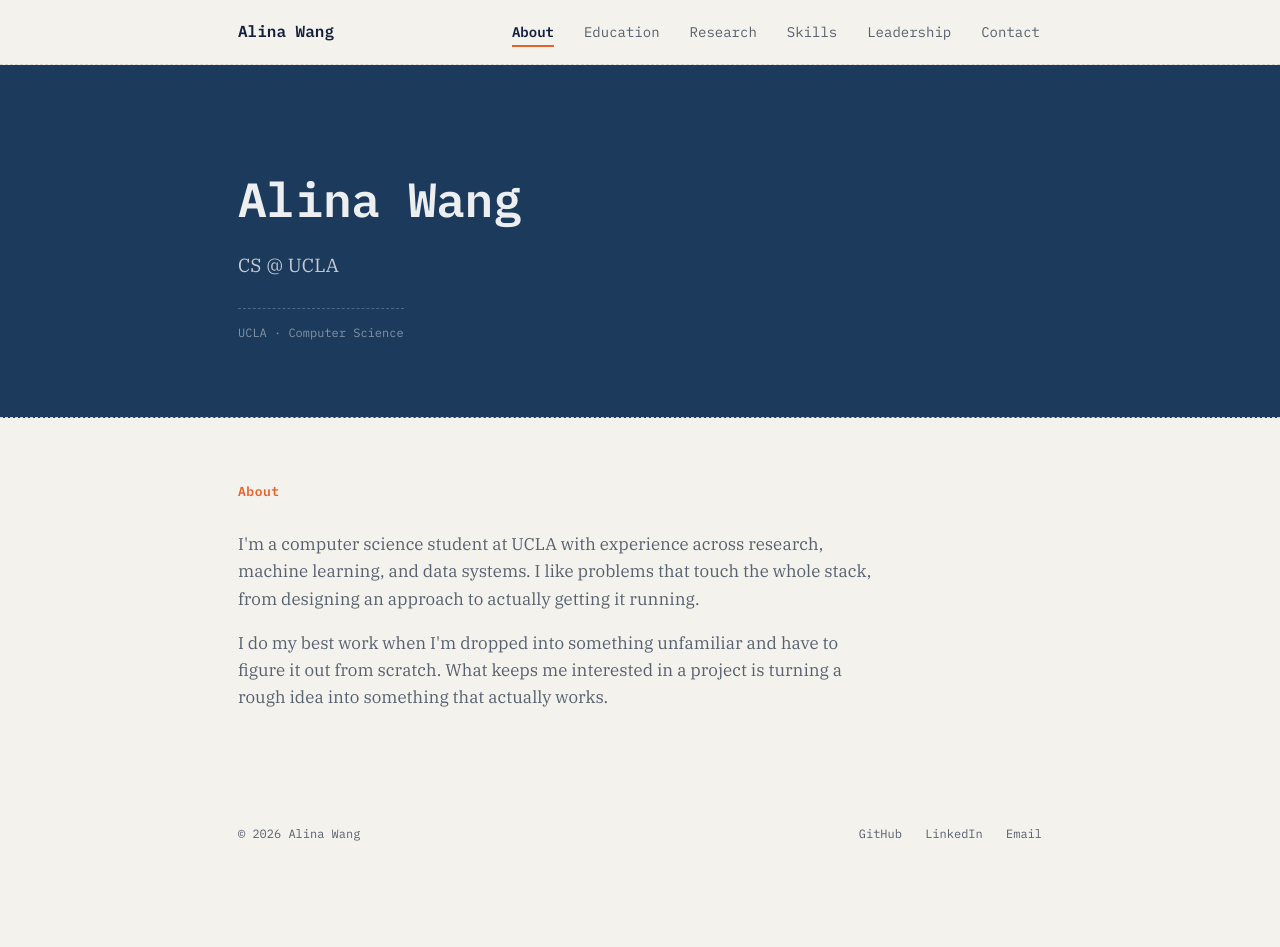
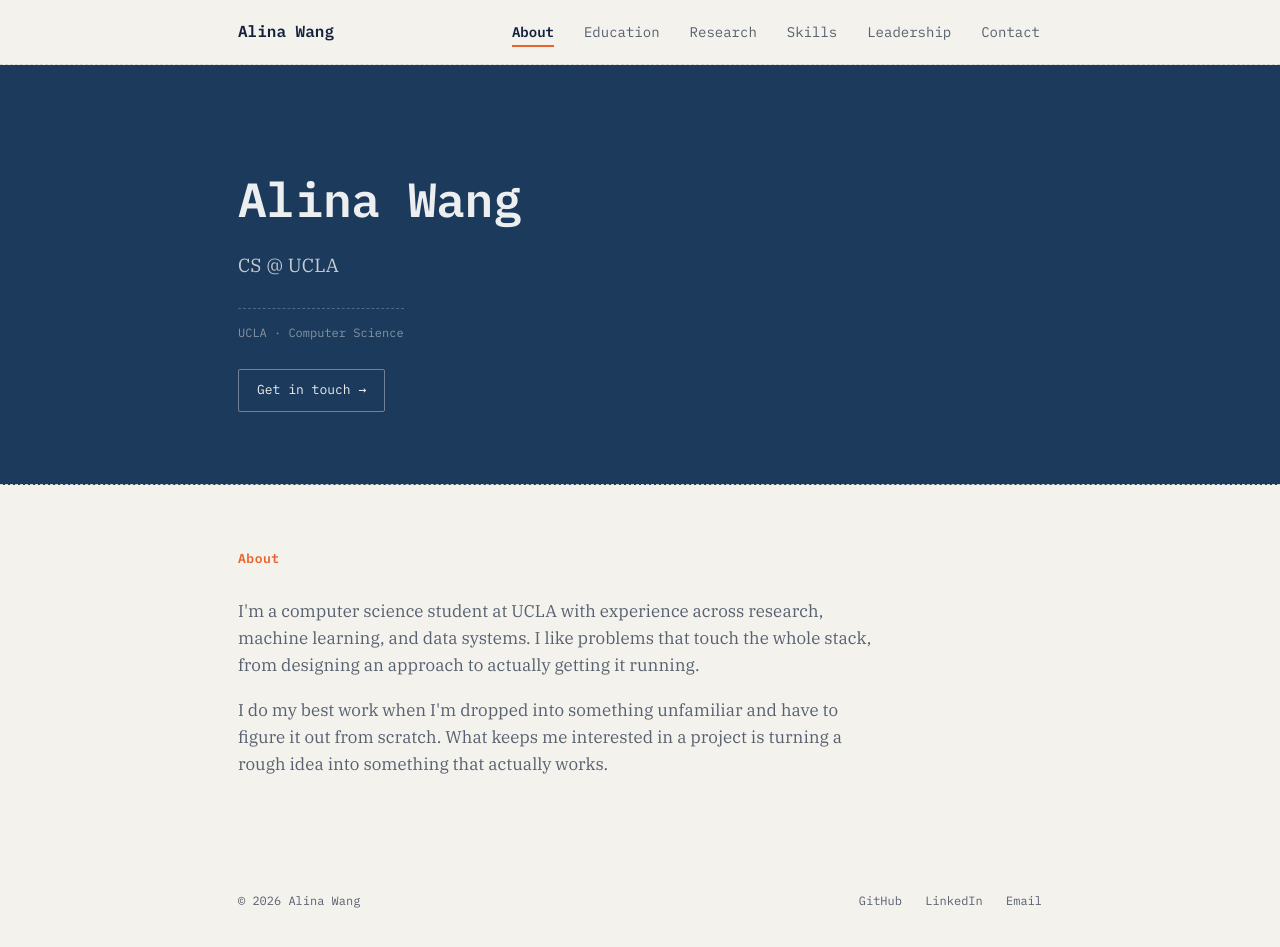
Before and after one commit to alinawwang/alinawang, a Jekyll site: the page built from index.html, in a window 1280 px wide and 966 px high. Shown: the top 947 px of the window. Built offline with Jekyll 4.4.1, drawn with Linux system fonts in a browser that asks for light colours.

Commit message:
Add files via upload

```diff
--- a/assets/css/main.scss
+++ b/assets/css/main.scss
@@ -134,6 +134,22 @@ a { color: var(--color-signal); }
   font-family: var(--font-mono);
   font-size: 12px;
   color: rgba(237, 238, 240, 0.5);
+}
+.hero-cta { margin-top: 24px; }
+.cta-link {
+  display: inline-block;
+  font-family: var(--font-mono);
+  font-size: 13px;
+  color: #EDEEF0;
+  text-decoration: none;
+  padding: 10px 18px;
+  border: 1px solid rgba(237, 238, 240, 0.4);
+  border-radius: 2px;
+  transition: border-color 0.15s ease, color 0.15s ease;
+}
+.cta-link:hover {
+  color: var(--color-signal);
+  border-color: var(--color-signal);
 }
 
 /* sections */
--- a/index.html
+++ b/index.html
@@ -8,6 +8,9 @@ title: Home
     <h1>{{ site.title }}</h1>
     <p class="tagline">{{ site.tagline }}</p>
     <span class="coords">UCLA · Computer Science</span>
+    <div class="hero-cta">
+      <a href="{{ '/contact/' | relative_url }}" class="cta-link">Get in touch →</a>
+    </div>
   </div>
 </section>
 
```
